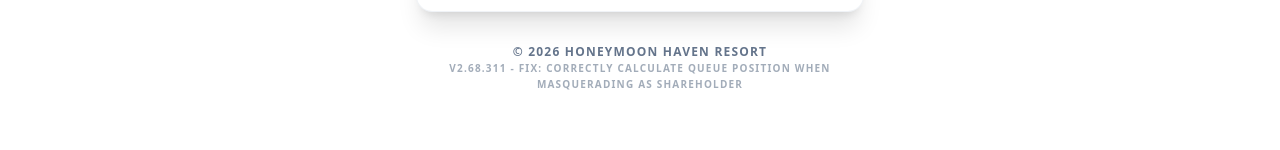
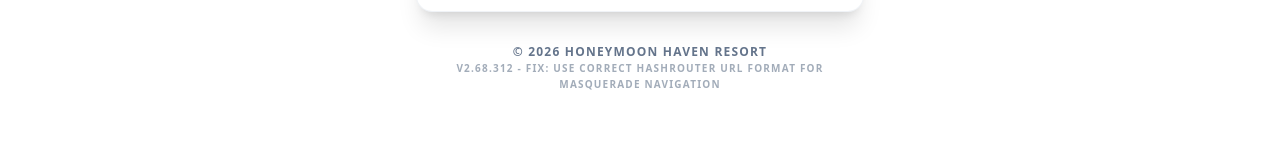
Before and after one commit to bryhudson/honeymoon-haven, a React (Vite) app: page /#/login in a window 1280 px wide. Shown: the part 537-687 px from the top of the page. Built offline with nearby package versions, Linux system fonts and the light colour scheme; no server answers; the database is empty.

Commit message:
fix: Use correct HashRouter URL format for masquerade navigation

```diff
--- a/package.json
+++ b/package.json
@@ -1,7 +1,7 @@
 {
   "name": "hhr",
   "private": true,
-  "version": "2.68.311",
+  "version": "2.68.312",
   "type": "module",
   "homepage": "https://hhr-trailer-booking.web.app",
   "scripts": {
--- a/src/components/UserActionsDropdown.jsx
+++ b/src/components/UserActionsDropdown.jsx
@@ -41,7 +41,7 @@ export function UserActionsDropdown({ user, onEdit, onPassword, onDelete }) {
 
     const handleViewAs = () => {
         setIsOpen(false);
-        window.location.href = `/?masquerade=${encodeURIComponent(user.name)}#/`;
+        window.location.href = `#/?masquerade=${encodeURIComponent(user.name)}`;
     };
 
     return (
--- a/src/pages/Dashboard.jsx
+++ b/src/pages/Dashboard.jsx
@@ -927,7 +927,7 @@ export function Dashboard() {
 
                     <div className="mt-12 pt-8 border-t text-center space-y-2">
                         <p className="text-xs text-muted-foreground mb-1">&copy; 2026 Honeymoon Haven Resort</p>
-                        <p className="text-[10px] text-muted-foreground/60">v2.68.311 - fix: Correctly calculate queue position when masquerading as shareholder</p>
+                        <p className="text-[10px] text-muted-foreground/60">v2.68.312 - fix: Use correct HashRouter URL format for masquerade navigation</p>
 
 
                     </div>
--- a/src/pages/Login.jsx
+++ b/src/pages/Login.jsx
@@ -142,7 +142,7 @@ export function Login() {
 
                 <p className="text-center mt-8 text-xs text-muted-foreground uppercase tracking-widest font-semibold">
                     &copy; {new Date().getFullYear()} Honeymoon Haven Resort
-                    <p className="text-[10px] text-muted-foreground/60">v2.68.311 - fix: Correctly calculate queue position when masquerading as shareholder</p>
+                    <p className="text-[10px] text-muted-foreground/60">v2.68.312 - fix: Use correct HashRouter URL format for masquerade navigation</p>
                 </p>
             </div>
         </div>
```
